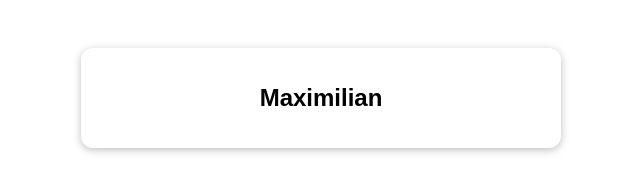
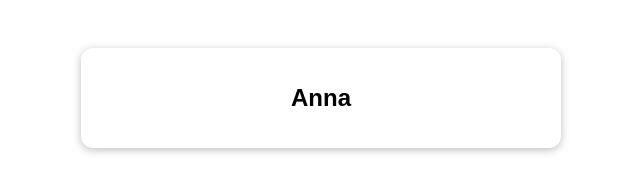
Before and after one commit to MrMic/Vue3JS_Section19, a Vue app: page / in a window 1280 px wide. Shown: the top 174 px of the page, without its empty margins (319-959 px from the left). Built offline with nearby package versions, Linux system fonts and the light colour scheme; the HTML template or start-up script is replaced by a standard one.

Commit message:
(feat) Replacing data() (Option API) w/ ref() (Composition API)

```diff
--- a/src/App.vue
+++ b/src/App.vue
@@ -4,16 +4,31 @@
   </section>
 </template>
 
+<!-- ╾────────────────────────────────────────────────────────────────────╼ -->
 <script>
+import { ref } from 'vue';
+
 export default {
-  data() {
+  setup() {
+    const uName = ref('Maximilian');
+
+    setTimeout(() => {
+      uName.value = 'Anna';
+    }, 2000);
+
     return {
-      userName: 'Maximilian',
+      userName: uName,
     };
   },
+  // data() {
+  //   return {
+  //     userName: 'Maximilian',
+  //   };
+  // },
 };
 </script>
 
+<!-- ╾────────────────────────────────────────────────────────────────────╼ -->
 <style>
 * {
   box-sizing: border-box;
```
